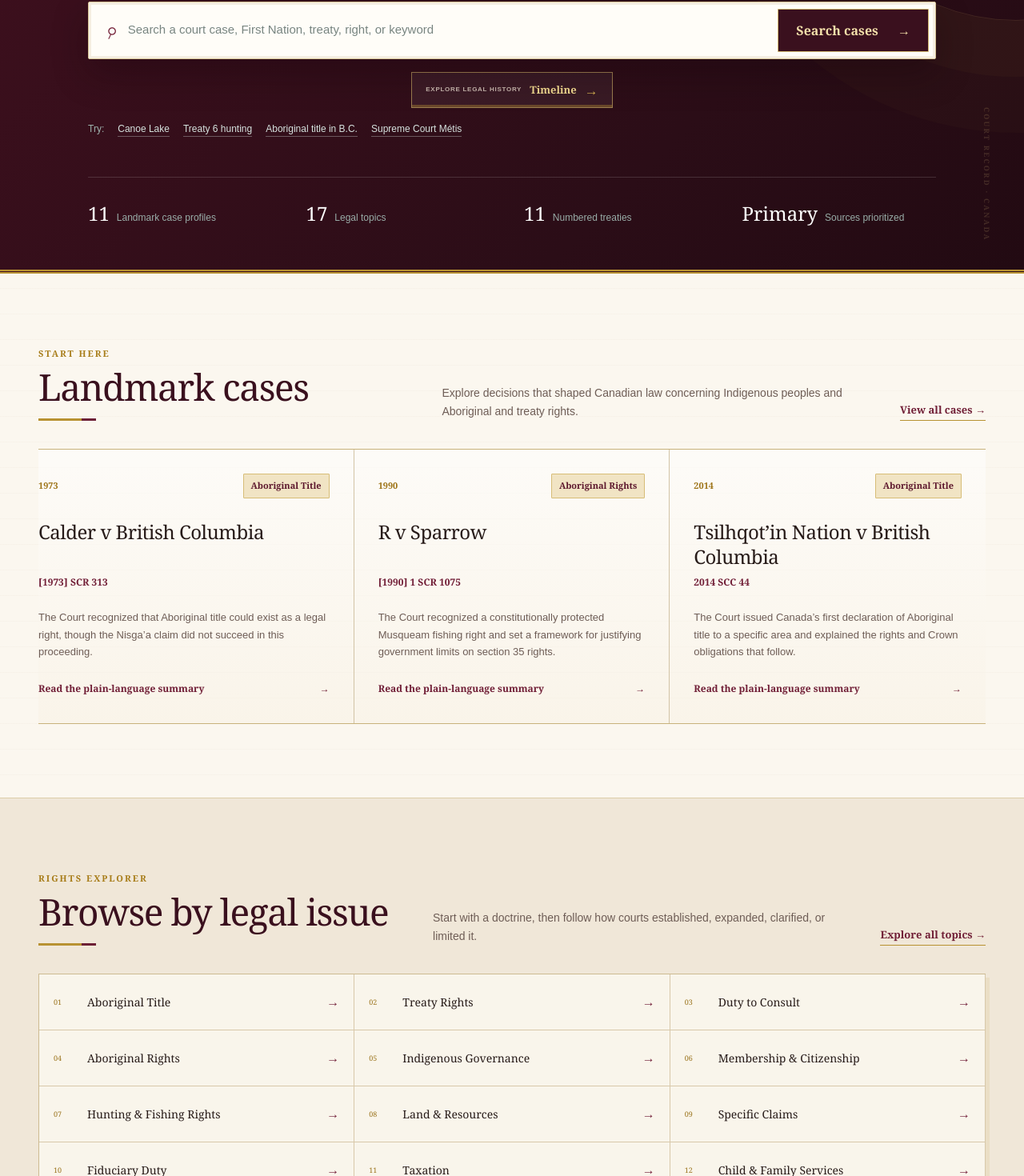
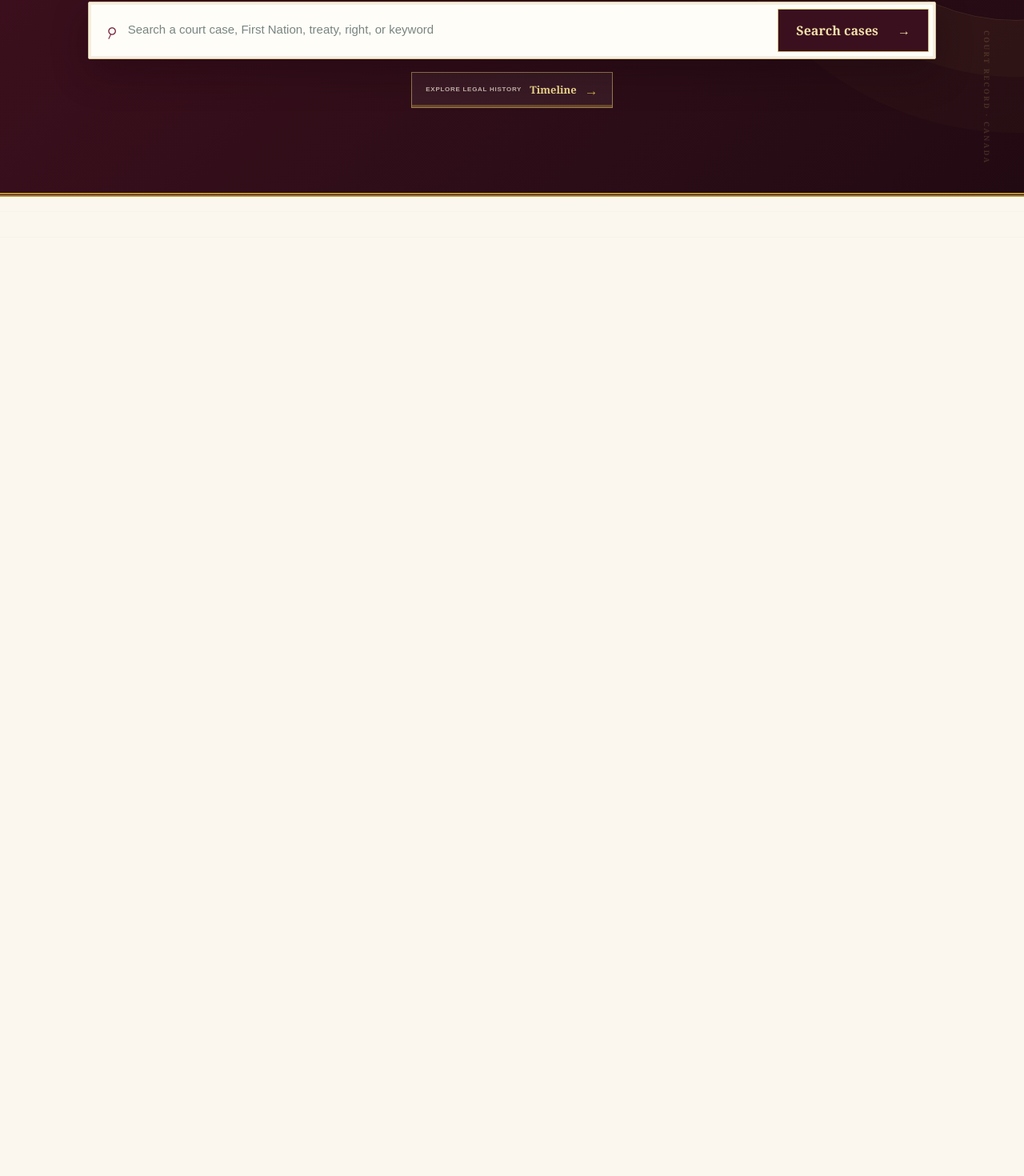
Before and after one commit to CreeCoder13/OpenCourt, a Next.js app: page / in a window 1280 px wide. Shown: the part 472-1942 px from the top of the page at 80% size. After the commit the page ends 800 px from the top, so only its background shows below. Built offline with nearby package versions, Linux system fonts and the light colour scheme.

Commit message:
Simplify homepage below timeline link

```diff
--- a/app/page.tsx
+++ b/app/page.tsx
@@ -1,11 +1,4 @@
-import Link from "next/link";
-import { SiteFooter, SiteHeader, VerificationBadge } from "../components/SiteChrome";
-import { cases } from "../data/cases";
-import { topics, treaties } from "../data/catalog";
-
-const landmarkSlugs = ["calder-v-british-columbia-1973", "r-v-sparrow-1990", "tsilhqotin-nation-v-british-columbia-2014"];
-const landmarks = landmarkSlugs.map((slug) => cases.find((item) => item.slug === slug)).filter(Boolean);
-const recent = [...cases].sort((a, b) => b.decisionDate.localeCompare(a.decisionDate)).slice(0, 4);
+import { SiteHeader } from "../components/SiteChrome";
 
 export default function Home() {
   return <><SiteHeader /><main>
@@ -15,20 +8,6 @@ export default function Home() {
       <p className="hero-copy">Explore court decisions involving Indigenous rights, treaties, land, governance, consultation, title, and more — explained in plain language.</p>
       <form className="hero-search" action="/cases"><label className="sr-only" htmlFor="home-search">Search the case database</label><span aria-hidden="true">⌕</span><input id="home-search" name="q" placeholder="Search a court case, First Nation, treaty, right, or keyword" /><button type="submit">Search cases <span aria-hidden="true">→</span></button></form>
       <div className="hero-timeline-link"><a href="/timeline"><span>Explore legal history</span><strong>Timeline</strong><b aria-hidden="true">→</b></a></div>
-      <div className="search-suggestions" aria-label="Example searches"><span>Try:</span><Link href="/cases?q=Canoe+Lake">Canoe Lake</Link><Link href="/cases?q=Treaty+6+hunting">Treaty 6 hunting</Link><Link href="/cases?q=Aboriginal+title+British+Columbia">Aboriginal title in B.C.</Link><Link href="/cases?q=Supreme+Court+Metis">Supreme Court Métis</Link></div>
-      <div className="hero-rule" /><dl className="hero-stats"><div><dt>11</dt><dd>Landmark case profiles</dd></div><div><dt>17</dt><dd>Legal topics</dd></div><div><dt>11</dt><dd>Numbered treaties</dd></div><div><dt>Primary</dt><dd>Sources prioritized</dd></div></dl>
     </section>
-
-    <section className="section landmarks-section"><div className="section-heading"><div><p className="kicker">Start here</p><h2>Landmark cases</h2></div><p>Explore decisions that shaped Canadian law concerning Indigenous peoples and Aboriginal and treaty rights.</p><Link className="text-link" href="/cases">View all cases →</Link></div><div className="case-grid">{landmarks.map((item) => item && <Link href={`/cases/${item.slug}`} className="case-card" key={item.id}><div className="case-meta"><span>{new Date(`${item.decisionDate}T00:00:00`).getFullYear()}</span><span className="topic-pill">{item.legalTopics[0]}</span></div><h3>{item.caseName}</h3><p className="citation">{item.officialCitation}</p><p>{item.summaryShort}</p><span className="card-link">Read the plain-language summary <b>→</b></span></Link>)}</div></section>
-
-    <section className="topics-home"><div className="section topics-home-inner"><div className="section-heading"><div><p className="kicker">Rights explorer</p><h2>Browse by legal issue</h2></div><p>Start with a doctrine, then follow how courts established, expanded, clarified, or limited it.</p><Link className="text-link" href="/topics">Explore all topics →</Link></div><div className="home-topic-grid">{topics.map((topic, index) => <Link href={`/topics/${topic.slug}`} key={topic.id}><span>{String(index + 1).padStart(2, "0")}</span><b>{topic.name}</b><i>→</i></Link>)}</div></div></section>
-
-    <section className="section treaty-home"><div className="treaty-home-copy"><p className="kicker">Treaty explorer</p><h2>Browse by numbered treaty</h2><p>Connect court decisions with treaty relationships while keeping disputed interpretations visible and unsettled.</p><Link className="text-link" href="/treaties">View treaty index →</Link></div><div className="home-treaty-grid">{treaties.filter((item) => /^Treaty \d+$/.test(item.name)).map((treaty) => <Link href={`/treaties/${treaty.slug}`} key={treaty.id}><span>{treaty.name.replace("Treaty ", "")}</span><small>{treaty.name}</small>{treaty.caseSlugs.length > 0 && <b>{treaty.caseSlugs.length} case</b>}</Link>)}</div></section>
-
-    <section className="recent-home"><div className="section"><div className="section-heading"><div><p className="kicker">Recent in the dataset</p><h2>Recent decisions</h2></div><p>Recently decided landmark cases in the verified development dataset.</p><Link className="text-link" href="/cases?sort=newest">See newest first →</Link></div><div className="recent-list">{recent.map((item) => <Link href={`/cases/${item.slug}`} key={item.id}><time>{new Date(`${item.decisionDate}T00:00:00`).toLocaleDateString("en-CA", { year: "numeric", month: "short", day: "numeric" })}</time><div><span>{item.court} · {item.provinceTerritory}</span><h3>{item.caseName}</h3><p>{item.summaryShort}</p></div><div className="recent-side"><VerificationBadge level={item.verificationLevel} /><b>→</b></div></Link>)}</div></div></section>
-
-    <section className="section watch-home"><div><p className="kicker">Active litigation</p><h2>Cases to watch</h2><p>Ongoing cases will appear only when their court stage, latest event, and verification date have reliable sources.</p></div><div className="watch-home-empty"><span>◷</span><div><b>No active cases published yet</b><p>The tracker is ready for verified litigation records. Future hearing dates will never be invented.</p></div><Link href="/cases-to-watch">Open tracker →</Link></div></section>
-
-    <section className="source-band"><div><span className="source-band-mark">✓</span><div><p className="kicker">Built for verification</p><h2>Every explanation leads back to the judgment.</h2><p>Primary sources are prioritized. Uncertain details are labelled, not guessed.</p></div><Link href="/sources">How sources are reviewed →</Link></div></section>
-  </main><SiteFooter /></>;
+  </main></>;
 }
```
